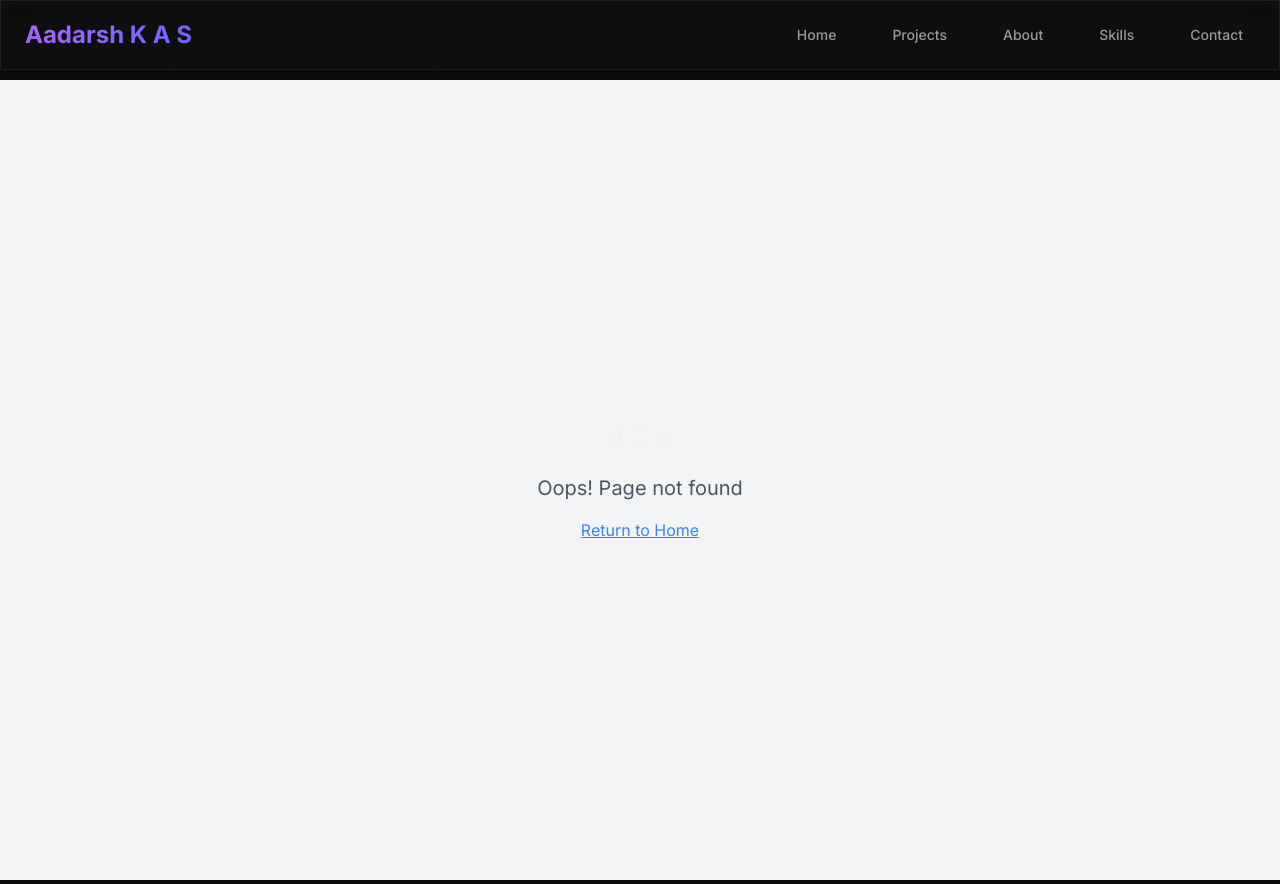
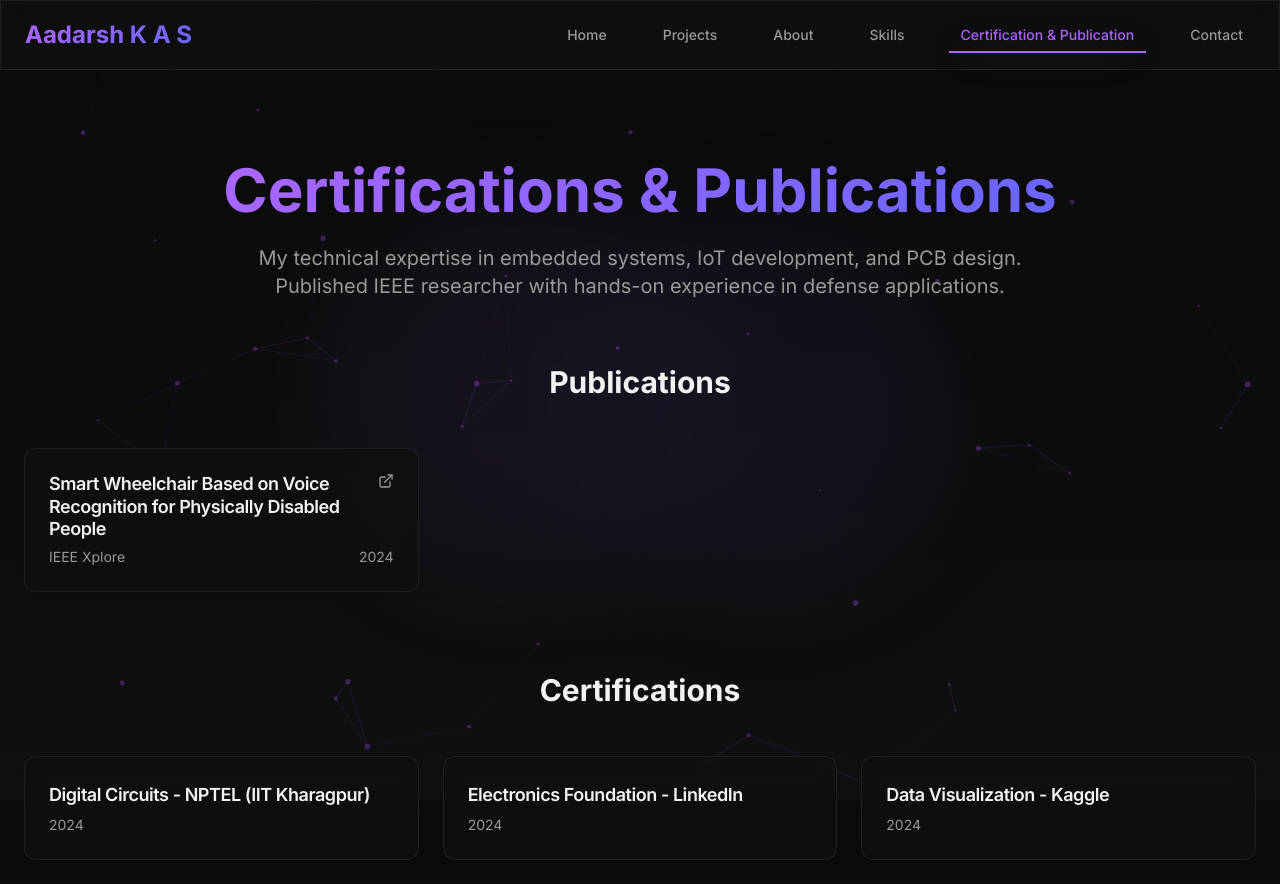
Before and after one commit to aadarsh2812/portfolio, a React (Vite) app: page /certifications in a window 1280 px wide. Before the commit this address had no page. Shown: the top 884 px of the page. Built offline with nearby package versions, Linux system fonts and the light colour scheme.

Commit message:
separated the certificate and publication form skills

```diff
--- a/package.json
+++ b/package.json
@@ -85,6 +85,6 @@
     "tailwindcss": "^3.4.11",
     "typescript": "^5.5.3",
     "typescript-eslint": "^8.0.1",
-    "vite": "^5.4.1"
+    "vite": "^7.1.9"
   }
 }
--- a/src/App.tsx
+++ b/src/App.tsx
@@ -11,6 +11,7 @@ import About from "./pages/About";
 import Skills from "./pages/Skills";
 import Contact from "./pages/Contact";
 import NotFound from "./pages/NotFound";
+import CertificationsAndPublications from "./pages/CertificationsAndPublications";
 
 const queryClient = new QueryClient();
 
@@ -27,6 +28,7 @@ const App = () => (
               <Route path="/projects" element={<Projects />} />
               <Route path="/about" element={<About />} />
               <Route path="/skills" element={<Skills />} />
+              <Route path="/certifications" element={<CertificationsAndPublications />} />
               <Route path="/contact" element={<Contact />} />
               <Route path="*" element={<NotFound />} />
             </Routes>
--- a/src/components/Layout/Navigation.tsx
+++ b/src/components/Layout/Navigation.tsx
@@ -12,6 +12,7 @@ const Navigation = () => {
     { path: '/projects', label: 'Projects' },
     { path: '/about', label: 'About' },
     { path: '/skills', label: 'Skills' },
+    { path: '/certifications', label: 'Certification & Publication' },
     { path: '/contact', label: 'Contact' },
   ];
 
--- /dev/null
+++ b/src/pages/CertificationsAndPublications.tsx
@@ -0,0 +1,121 @@
+
+import { motion } from 'framer-motion';
+import { ExternalLink } from 'lucide-react';
+import { Card, CardContent, CardDescription, CardHeader, CardTitle } from '@/components/ui/card';
+
+const CertificationsAndPublications = () => {
+  const articles = [
+    {
+      title: 'Smart Wheelchair Based on Voice Recognition for Physically Disabled People',
+      platform: 'IEEE Xplore',
+      url: 'https://ieeexplore.ieee.org/document/10780365',
+      date: '2024'
+    }
+  ];
+
+  const certificates = [
+    { name: 'Digital Circuits - NPTEL (IIT Kharagpur)', year: '2024' },
+    { name: 'Electronics Foundation - LinkedIn', year: '2024' },
+    { name: 'Data Visualization - Kaggle', year: '2024' },
+    { name: 'PCB Design Course - Altium Education', year: '2024' },
+    { name: 'All From Basics to GenAI Practice - NVIDIA', year: '2024' },
+    { name: 'AWS IoT - Amazon Web Services', year: '2024' },
+  ];
+
+  const containerVariants = {
+    hidden: { opacity: 0 },
+    visible: {
+      opacity: 1,
+      transition: {
+        delayChildren: 0.3,
+        staggerChildren: 0.1
+      }
+    }
+  };
+
+  const itemVariants = {
+    hidden: { y: 50, opacity: 0 },
+    visible: {
+      y: 0,
+      opacity: 1,
+      transition: {
+        duration: 0.6,
+        ease: [0.4, 0, 0.2, 1] as const
+      }
+    }
+  };
+
+  return (
+    <div className="min-h-screen py-20 px-6">
+      <div className="max-w-7xl mx-auto">
+        <motion.div
+          initial={{ opacity: 0, y: 20 }}
+          animate={{ opacity: 1, y: 0 }}
+          transition={{ duration: 0.6 }}
+          className="text-center mb-16"
+        >
+          <h1 className="text-4xl md:text-6xl font-bold mb-6">
+            <span className="text-gradient-primary">Certifications & Publications</span>
+          </h1>
+          <p className="text-xl text-muted-foreground max-w-3xl mx-auto">
+            My technical expertise in embedded systems, IoT development, and PCB design.
+            Published IEEE researcher with hands-on experience in defense applications.
+          </p>
+        </motion.div>
+
+        {/* Featured Articles & Publications Section */}
+        <motion.div
+          variants={containerVariants}
+          initial="hidden"
+          animate="visible"
+          className="mb-20"
+        >
+          <h2 className="text-3xl font-bold text-center mb-12">Publications</h2>
+          <div className="grid grid-cols-1 md:grid-cols-2 lg:grid-cols-3 gap-6">
+            {articles.map((article) => (
+              <motion.div key={article.title} variants={itemVariants} whileHover={{ y: -5 }}>
+                <Card className="glass border-border/50 hover:glow-primary transition-smooth h-full">
+                  <a href={article.url} target="_blank" rel="noopener noreferrer" className="block h-full">
+                    <CardHeader>
+                      <div className="flex justify-between items-start gap-2">
+                        <CardTitle className="text-lg leading-tight">{article.title}</CardTitle>
+                        <ExternalLink className="h-4 w-4 text-muted-foreground flex-shrink-0" />
+                      </div>
+                      <CardDescription className="flex justify-between">
+                        <span>{article.platform}</span>
+                        <span>{article.date}</span>
+                      </CardDescription>
+                    </CardHeader>
+                  </a>
+                </Card>
+              </motion.div>
+            ))}
+          </div>
+        </motion.div>
+
+        {/* Certificates Section */}
+        <motion.div
+          variants={containerVariants}
+          initial="hidden"
+          animate="visible"
+        >
+          <h2 className="text-3xl font-bold text-center mb-12">Certifications</h2>
+          <div className="grid grid-cols-1 md:grid-cols-2 lg:grid-cols-3 gap-6">
+            {certificates.map((cert) => (
+              <motion.div key={cert.name} variants={itemVariants}>
+                <Card className="glass border-border/50">
+                  <CardHeader>
+                    <CardTitle className="text-lg">{cert.name}</CardTitle>
+                    <CardDescription>{cert.year}</CardDescription>
+                  </CardHeader>
+                </Card>
+              </motion.div>
+            ))}
+          </div>
+        </motion.div>
+      </div>
+    </div>
+  );
+};
+
+export default CertificationsAndPublications;
--- a/src/pages/Skills.tsx
+++ b/src/pages/Skills.tsx
@@ -137,57 +137,6 @@ const Skills = () => {
           </div>
         </motion.div>
 
-
-        {/* Featured Articles & Publications Section */}
-        <motion.div
-          variants={containerVariants}
-          initial="hidden"
-          animate="visible"
-          className="mb-20"
-        >
-          <h2 className="text-3xl font-bold text-center mb-12">Publications</h2>
-          <div className="grid grid-cols-1 md:grid-cols-2 lg:grid-cols-3 gap-6">
-            {articles.map((article) => (
-              <motion.div key={article.title} variants={itemVariants} whileHover={{ y: -5 }}>
-                <Card className="glass border-border/50 hover:glow-primary transition-smooth h-full">
-                  <a href={article.url} target="_blank" rel="noopener noreferrer" className="block h-full">
-                    <CardHeader>
-                      <div className="flex justify-between items-start gap-2">
-                        <CardTitle className="text-lg leading-tight">{article.title}</CardTitle>
-                        <ExternalLink className="h-4 w-4 text-muted-foreground flex-shrink-0" />
-                      </div>
-                      <CardDescription className="flex justify-between">
-                        <span>{article.platform}</span>
-                        <span>{article.date}</span>
-                      </CardDescription>
-                    </CardHeader>
-                  </a>
-                </Card>
-              </motion.div>
-            ))}
-          </div>
-        </motion.div>
-
-        {/* Certificates Section */}
-        <motion.div
-          variants={containerVariants}
-          initial="hidden"
-          animate="visible"
-        >
-          <h2 className="text-3xl font-bold text-center mb-12">Certifications</h2>
-          <div className="grid grid-cols-1 md:grid-cols-2 lg:grid-cols-3 gap-6">
-            {certificates.map((cert) => (
-              <motion.div key={cert.name} variants={itemVariants}>
-                <Card className="glass border-border/50">
-                  <CardHeader>
-                    <CardTitle className="text-lg">{cert.name}</CardTitle>
-                    <CardDescription>{cert.year}</CardDescription>
-                  </CardHeader>
-                </Card>
-              </motion.div>
-            ))}
-          </div>
-        </motion.div>
       </div>
     </div>
   );
```
Also changed, not shown: 1 other file (tests, documents, lock files or other folders).
